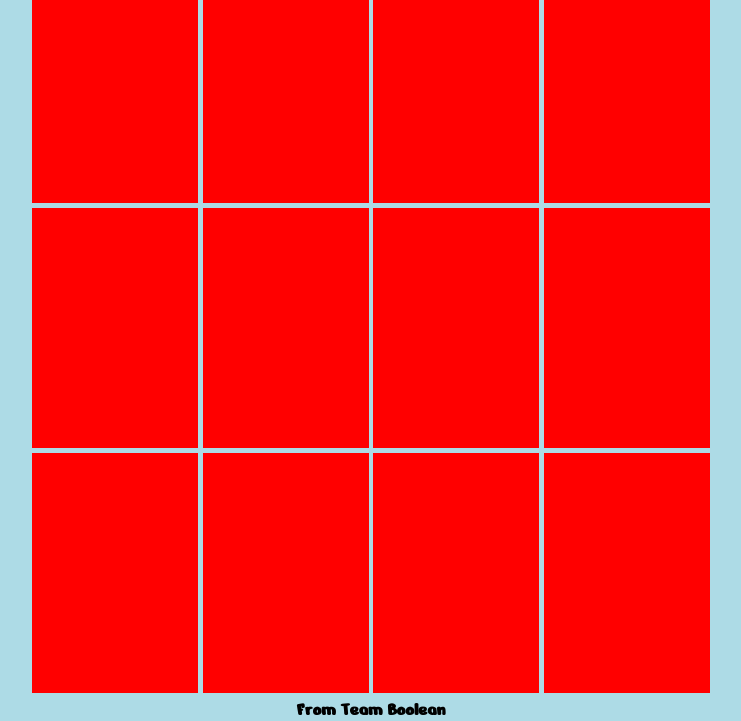
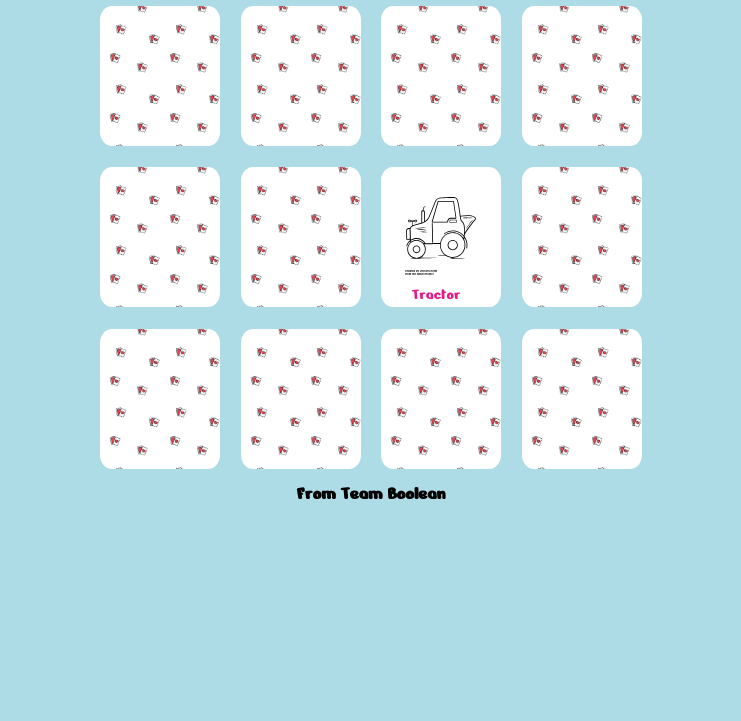
Before and after one commit to Carnicero90/html-css-memory, a plain HTML site: page index.html in a window 1280 px wide. Shown: the part 109-830 px from the top of the page, without its empty margins (269-1010 px from the left). After the commit the page ends 800 px from the top, so only its background shows below. Drawn offline with Linux system fonts and the light colour scheme.

Commit message:
Tornato 10 min fa dal lavoro: completato html, andato avanti col css -ancora da completare, se non altro per un fatto di ordine/fattorizzazione

```diff
--- a/css/style.css
+++ b/css/style.css
@@ -20,26 +20,47 @@ body {
     text-align: center;
 }
 
+/* HEADER */
 h1 {
     color: white;
     padding: 2%;
+    font-size: 60px;
+}
+/* /HEADER */
+
+.card {
+    height: 140px;
+    width: 120px;
+    background-image: url("../img/pattern.png");
+    background-color: white;
+    display: inline-block;
+    position: relative;
+    background-size: contain;
+    margin: 1%;
+    border-radius: 10%;
+}
+.card * {
+    display: none;
+}
+.card img {
+    height: 100%;
+    padding:20%;
+}
+.card:hover, .row:nth-child(2)>.card:nth-child(3) {
+    background-image: none;
+}
+.card:hover *, .row:nth-child(2)>.card:nth-child(3) *{
+    display: block;
 }
 
-.card img {
-    display: none;
+.description {
+    position: absolute;
+    bottom: 2%;
+    left: 25%;
+    color:#e61986;
+
 }
+.description:hover {
+    color:#e67919;
 
-.card img:hover {
-    background-image: none;
 }
-.card:hover img {
-    display: inline-block;
-}
-
-.card {
-    height: 30%;
-    width: 20%;
-    background-color: red;
-    position: relative;
-    display: inline-block;
-}
--- a/index.html
+++ b/index.html
@@ -19,24 +19,43 @@
 
     <!-- inizio main -->
     <main>
+        <!-- Principale contenuto del main: tre righe da quattro div raffiguranti carte,  contenute del div "deck" -->
         <div class="deck">
+            <!-- Prima riga -->
             <div class="row">
-                <div class="card"><img src="" alt="" class="card-img"><span class="description"></span></div>
-                <div class="card"><img src="" alt="" class="card-img"><span class="description"></span></div>
-                <div class="card"><img src="" alt="" class="card-img"><span class="description"></span></div>
-                <div class="card"><img src="" alt="" class="card-img"><span class="description"></span></div>
+                <div class="card"><img src="img/noun_air_balloon_3134741.svg" alt="air baloon" class="card-img">
+                    <span class="description">
+                        Air Baloon
+                    </span>
+                </div>
+                <div class="card"><img src="img/noun_Bicycle_3134821.svg" alt="bicycle" class="card-img"><span
+                        class="description">Bicycle</span></div>
+                <div class="card"><img src="img/noun_Cruise_Ship_3134824.svg" alt="cruise ship" class="card-img"><span
+                        class="description">Cruise Ship</span></div>
+                <div class="card"><img src="img/noun_Cruise_Ship_3134824.svg" alt="cruise ship" class="card-img"><span
+                        class="description">Cruise Ship</span></div>
             </div>
+            <!-- Seconda riga -->
             <div class="row">
-                <div class="card"><img src="" alt="" class="card-img"><span class="description"></span></div>
-                <div class="card"><img src="" alt="" class="card-img"><span class="description"></span></div>
-                <div class="card"><img src="" alt="" class="card-img"><span class="description"></span></div>
-                <div class="card"><img src="" alt="" class="card-img"><span class="description"></span></div>
+                <div class="card"><img src="img/noun_Submarine_3134738.svg" alt="submarine" class="card-img"><span
+                        class="description">Submarine</span></div>
+                <div class="card"><img src="img/noun_Bicycle_3134821.svg" alt="bicycle" class="card-img"><span
+                        class="description">Bicycle</span></div>
+                <div class="card"><img src="img/noun_Tractor_3134797.svg" alt="tractor" class="card-img"><span
+                        class="description">Tractor</span></div>
+                <div class="card"><img src="img/noun_air_balloon_3134741.svg" alt="air baloon" class="card-img"><span
+                        class="description">Air Baloon</span></div>
             </div>
+            <!-- Terza riga -->
             <div class="row">
-                <div class="card"><img src="" alt="" class="card-img"><span class="description"></span></div>
-                <div class="card"><img src="" alt="" class="card-img"><span class="description"></span></div>
-                <div class="card"><img src="" alt="" class="card-img"><span class="description"></span></div>
-                <div class="card"><img src="" alt="" class="card-img"><span class="description"></span></div>
+                <div class="card"><img src="img/noun_Tractor_3134797.svg" alt="tractor" class="card-img"><span
+                        class="description">Tractor</span></div>
+                <div class="card"><img src="img/noun_Tram_3134750.svg" alt="tram" class="card-img"><span
+                        class="description">Tram</span></div>
+                <div class="card"><img src="img/noun_Tram_3134750.svg" alt="tram" class="card-img"><span
+                        class="description">Tram</span></div>
+                <div class="card"><img src="img/noun_Submarine_3134738.svg" alt="submarine" class="card-img"><span
+                        class="description">Submarine</span></div>
             </div>
         </div>
         </div>
```
